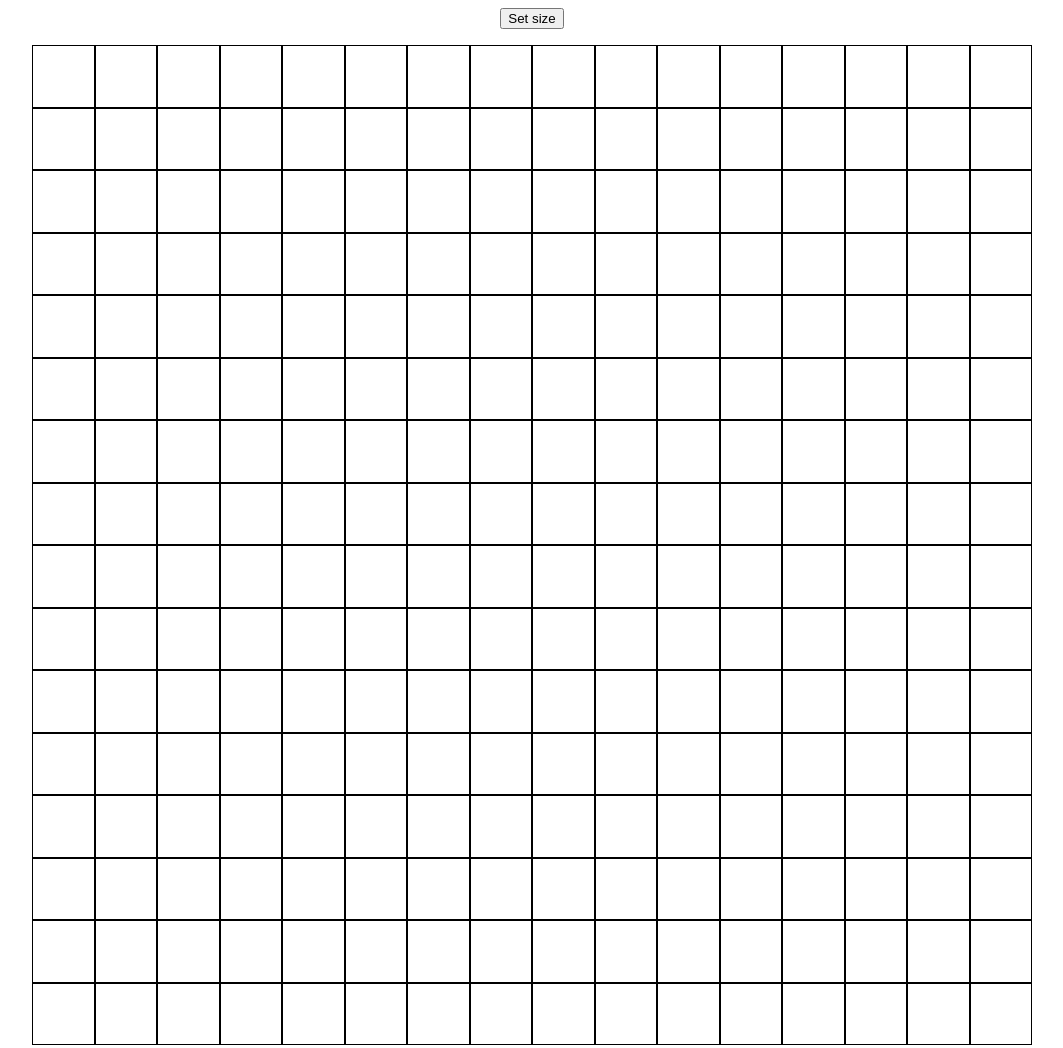
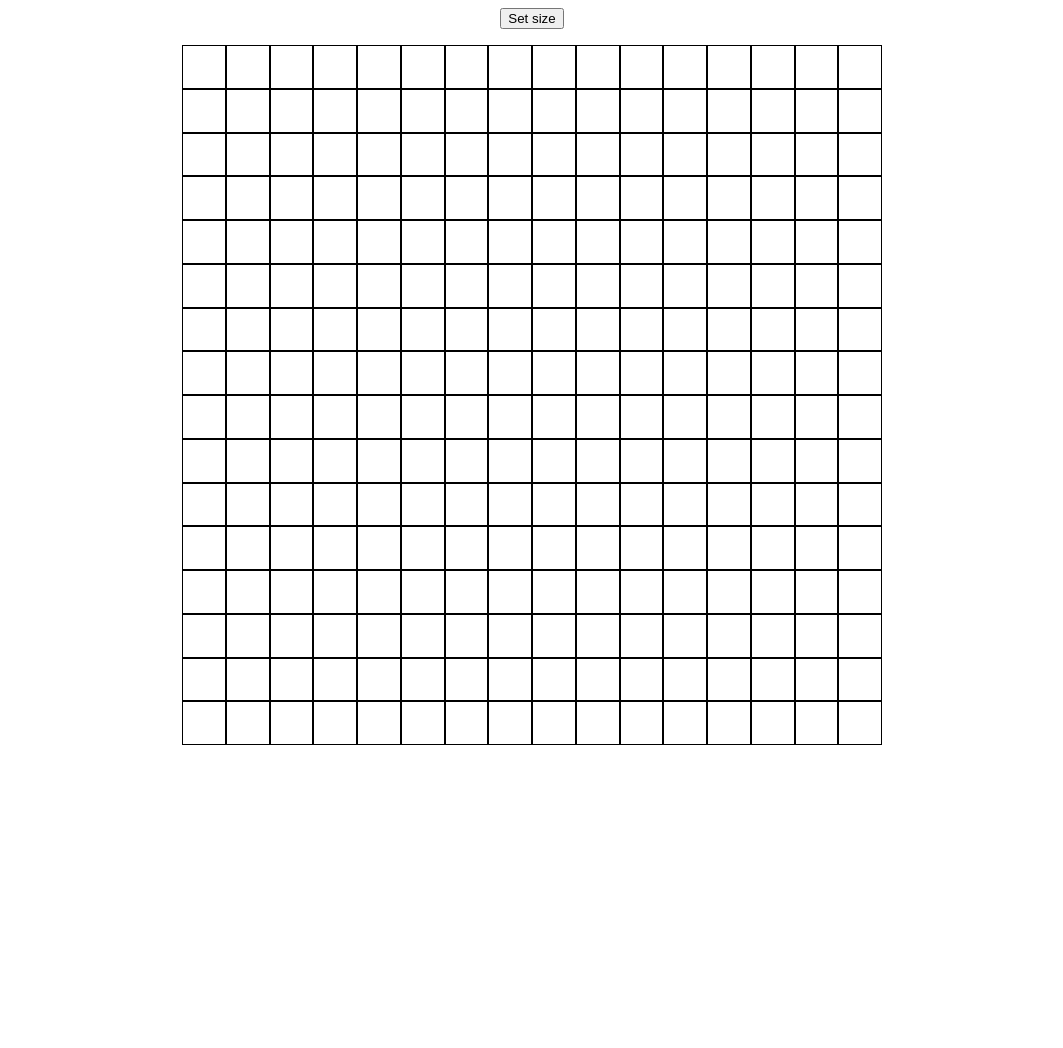
Before and after one commit to nicolondonoe/etch-a-sketch, a plain HTML site: page index.html in a window 1280 px wide. Shown: the whole page, without its empty margins (108-1171 px from the left). After the commit the page ends 800 px from the top, so only its background shows below. Drawn offline with Linux system fonts and the light colour scheme.

Commit message:
Add automatic size for square sizing
Previously, square sizing depended on the container being 1000px^2.
Now, the script retrieves the dimensions of the container and bases
the calculation off of that.

```diff
--- a/script.js
+++ b/script.js
@@ -2,6 +2,10 @@ const container = document.querySelector("div.container");
 let gridSquares = [];
 let sizeButton = document.querySelector("button");
 let size = 16;
+let containerSize = container.offsetWidth;
+
+
+
 
 
 function getSize() {
@@ -27,8 +31,8 @@ function createSquares() {
 
   gridSquares.forEach((square) => {
     container.appendChild(square);
-    square.style.minWidth = (1000/size) + 'px';
-    square.style.minHeight = (1000/size) + 'px';
+    square.style.minWidth = (containerSize/size) + 'px';
+    square.style.minHeight = (containerSize/size) + 'px';
   });
 
   gridSquares.forEach((square) => square.addEventListener("mouseenter", () => {
--- a/styles.css
+++ b/styles.css
@@ -10,8 +10,8 @@ body {
   justify-content: center;
   align-items: center;
   flex-wrap: wrap;
-  width: 1000px;
-  height: 1000px;
+  width: 700px;
+  height: 700px;
 }
 
 .square {
```
